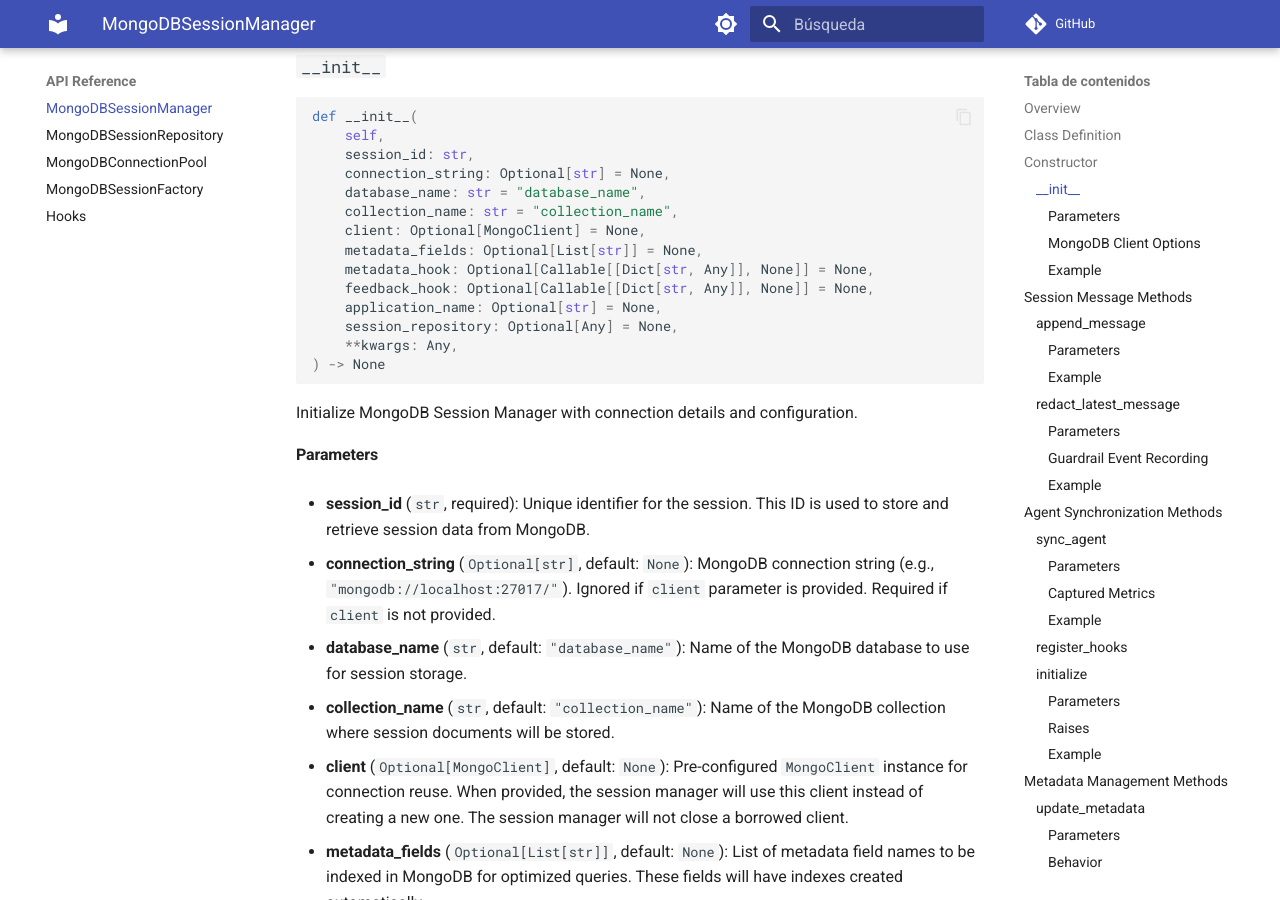
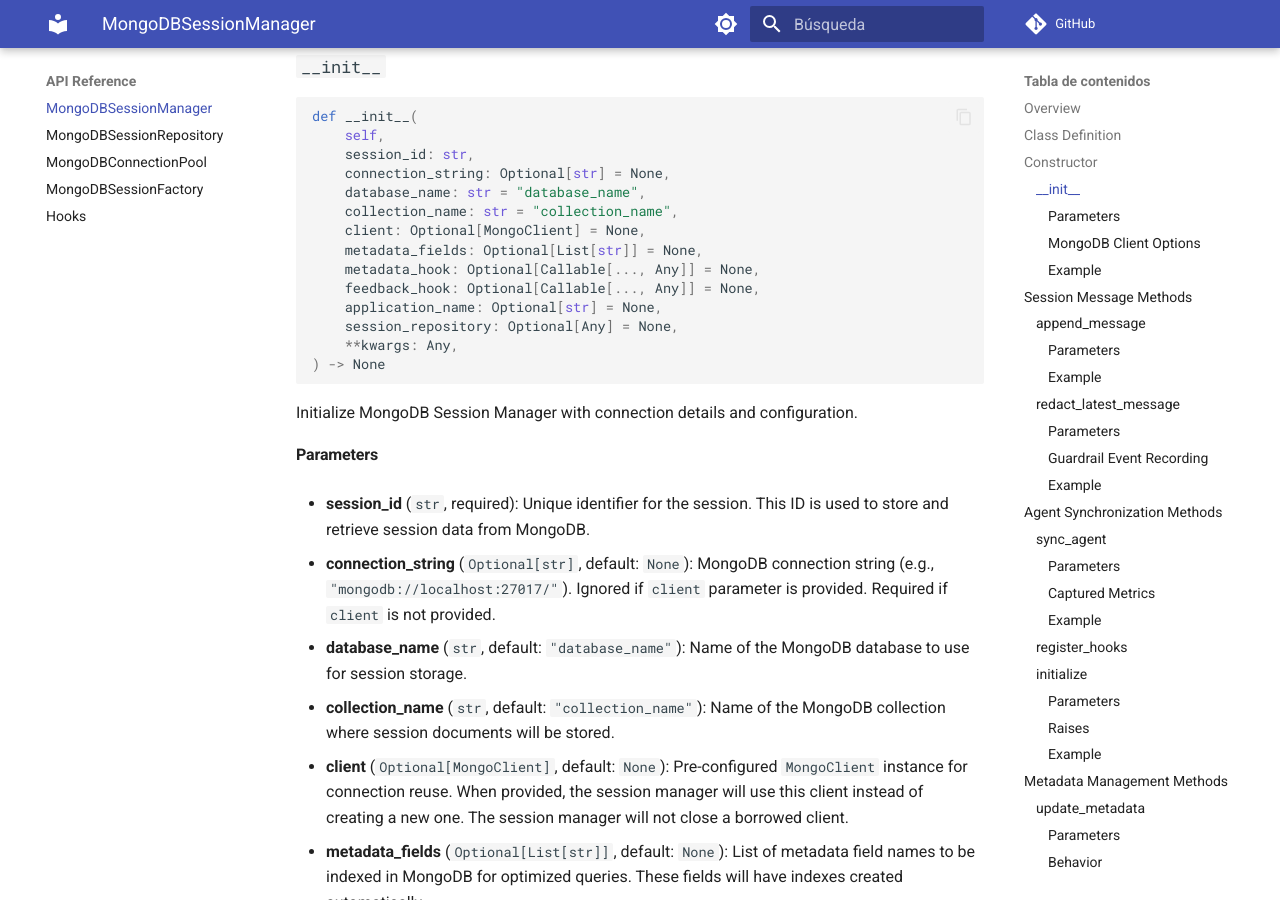
Before and after one commit to iguinea/mongodb-session-manager, an MkDocs documentation site: the page built from docs/api-reference/mongodb-session-manager.md, in a window 1280 px wide and 900 px high, scrolled down 850 px. Built offline with MkDocs 1.6.1 and Material for MkDocs 9.7.7, drawn with Linux system fonts in a browser that asks for light colours; comment, search, counter and statistics services are not loaded.

Commit message:
Docs: la firma de la referencia muestra la anotación real de los hooks (#111)
Refs #111

Co-Authored-By: Claude Opus 5 (1M context) <noreply@anthropic.com>

```diff
--- a/docs/api-reference/mongodb-session-manager.md
+++ b/docs/api-reference/mongodb-session-manager.md
@@ -39,8 +39,8 @@ def __init__(
     collection_name: str = "collection_name",
     client: Optional[MongoClient] = None,
     metadata_fields: Optional[List[str]] = None,
-    metadata_hook: Optional[Callable[[Dict[str, Any]], None]] = None,
-    feedback_hook: Optional[Callable[[Dict[str, Any]], None]] = None,
+    metadata_hook: Optional[Callable[..., Any]] = None,
+    feedback_hook: Optional[Callable[..., Any]] = None,
     application_name: Optional[str] = None,
     session_repository: Optional[Any] = None,
     **kwargs: Any,
```
